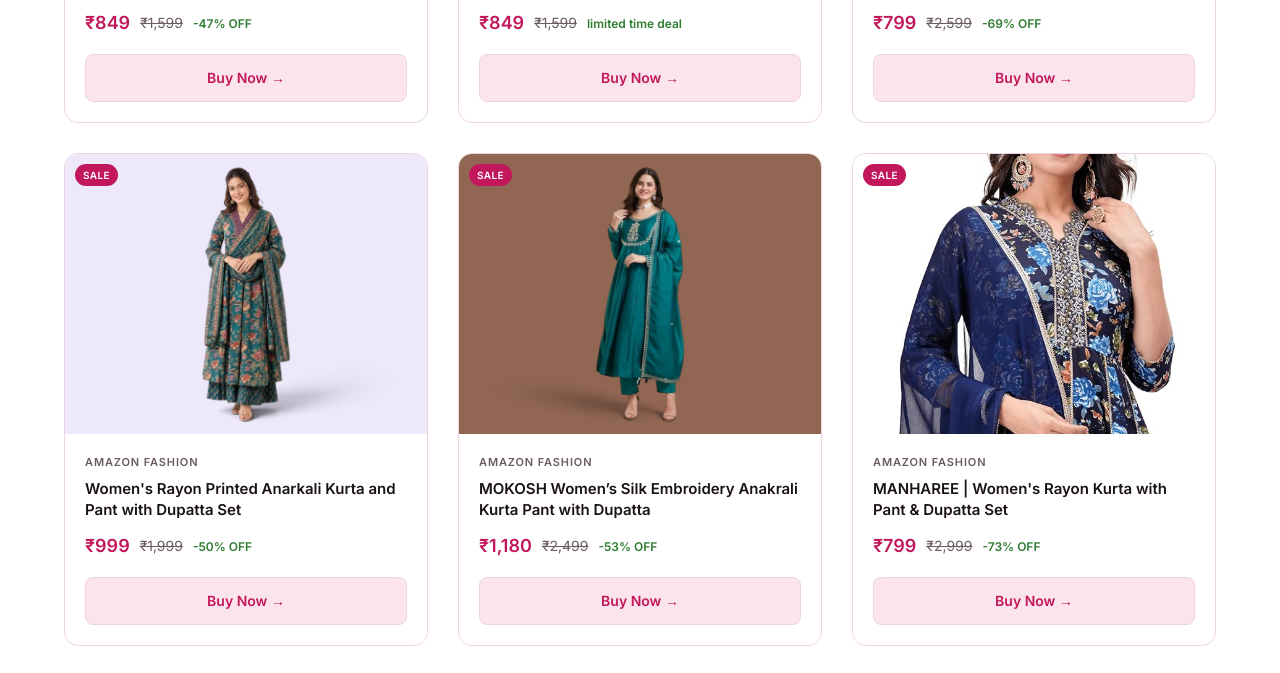
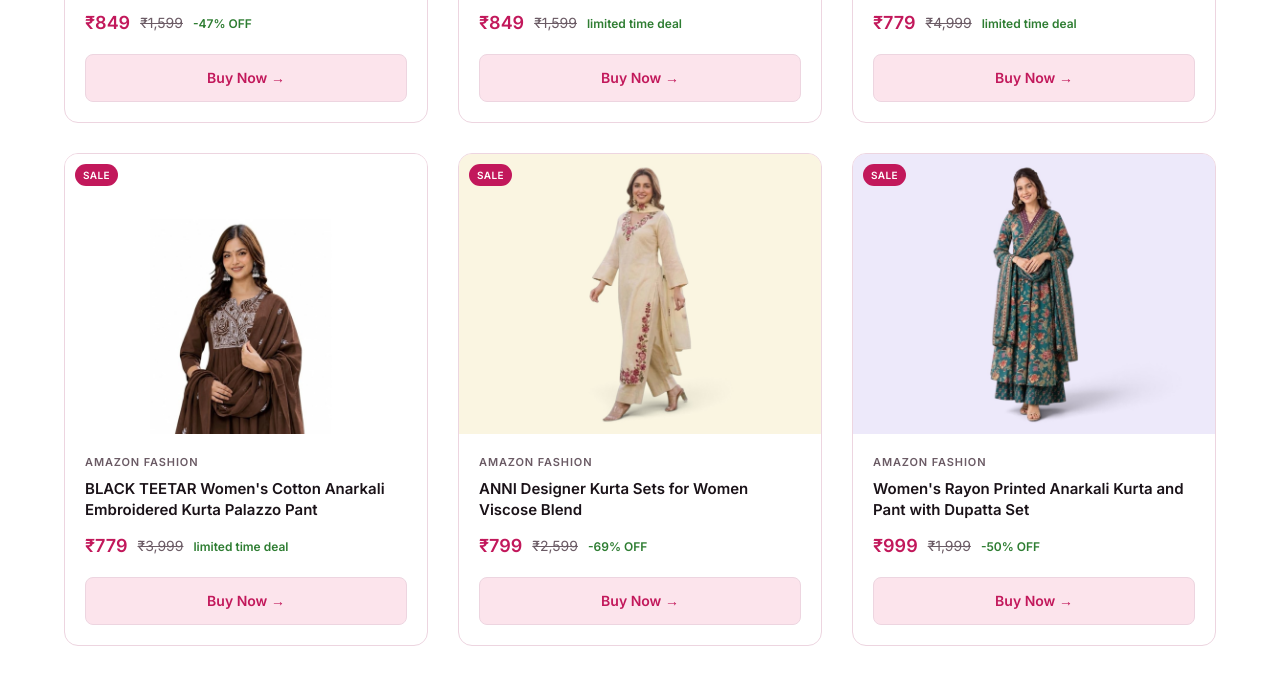
Before and after one commit to stylekart2948/stylekart, a plain HTML site: page category.html in a window 1280 px wide. Shown: the part 664-1337 px from the top of the page. Drawn offline with nearby package versions, Linux system fonts and the light colour scheme.

Commit message:
Add new ethnic wear items to category.html

```diff
--- a/category.html
+++ b/category.html
@@ -183,13 +183,35 @@
         badge: "SALE"
       },
       {
-          brand: "Amazon Fashion",
+        brand: "Amazon Fashion",
         name: "Pistaa's Women's Cotton Relaxed Fit A Line Kurta",
         image: "61QUidbXkhL._SY879_.jpg",
         price: 849,
         oldPrice: 1599,
         discount: "limited time deal",
         link: "https://link.amazon/B0gL9yIXn",
+        category: "ethnic-wear",
+        badge: "SALE"
+      },
+      {
+        brand: "Amazon Fashion",
+        name: "SHIENZY Women’s Embroidered Kurta Pant Set with Dupatta",
+        image: "511hKTYEVkL._SY879_.jpg",
+        price: 779,
+        oldPrice: 4999,
+        discount: "limited time deal",
+        link: "https://link.amazon/B08Xsy1wj",
+        category: "ethnic-wear",
+        badge: "SALE"
+      },
+      {
+        brand: "Amazon Fashion",
+        name: "BLACK TEETAR Women's Cotton Anarkali Embroidered Kurta Palazzo Pant",
+        image: "61Vw8S-V9qL._SY879_.jpg",
+        price: 779,
+        oldPrice: 3999,
+        discount: "limited time deal",
+        link: "https://link.amazon/B04Lnc4EK",
         category: "ethnic-wear",
         badge: "SALE"
        },
```
